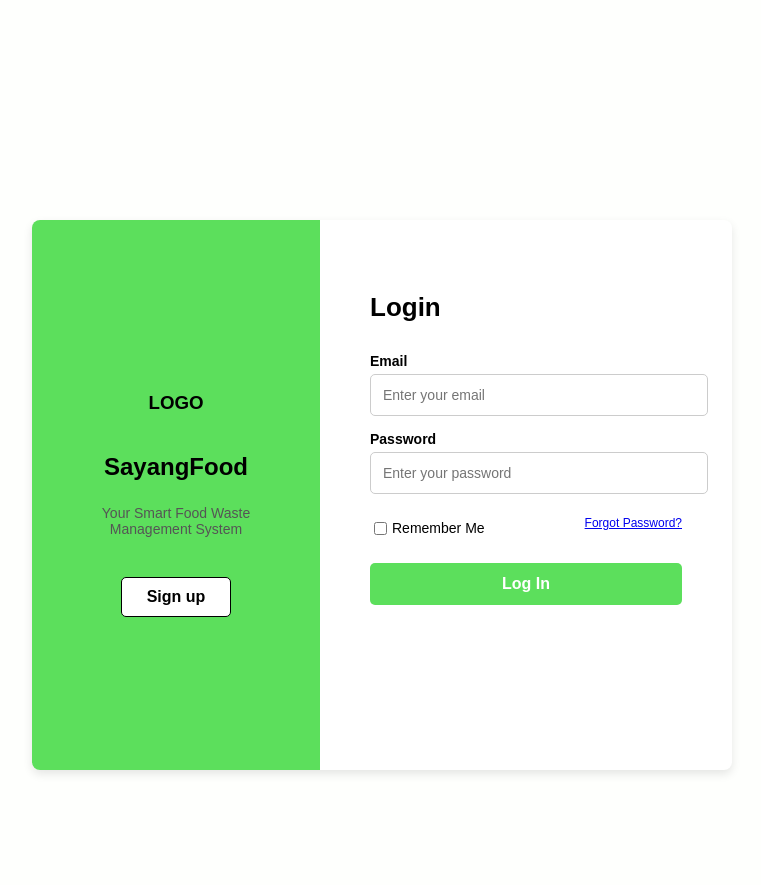
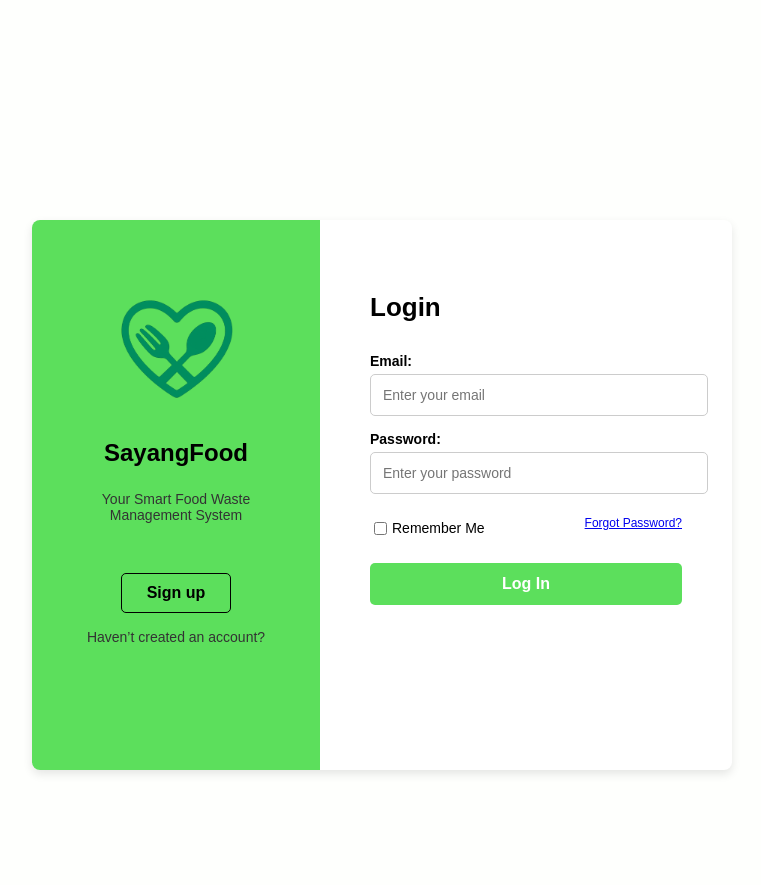
Before and after one commit to XinYou0910/SayangFood, a PHP site: page /SayangFood/login.html in a window 1280 px wide. Shown: the top 885 px of the page, without its empty margins (258-1019 px from the left). Run offline with PHP 8.4, Linux system fonts and the light colour scheme.

Commit message:
Edited the style of login page, and add logo

```diff
--- a/login.css
+++ b/login.css
@@ -1,4 +1,3 @@
-
 body {
   margin: 0;
   font-family: Arial, sans-serif;
@@ -28,15 +27,24 @@ body {
   text-align: center;
 }
 
+/* Logo image styling */
+.logo {
+  width: 120px;
+  height: auto;
+  margin-bottom: 15px;
+}
+
 .left h2 {
   margin: 20px 0 10px;
   font-weight: bold;
+  color: #000;
 }
 
+/* Adds spacing between title and signup button */
 .left p {
-  color: #555;
+  color: #333;
   font-size: 14px;
-  margin-bottom: 40px;
+  margin-bottom: 50px; /* increased spacing here */
 }
 
 .signup-btn {
@@ -45,17 +53,25 @@ body {
   font-size: 16px;
   font-weight: bold;
   border: 1px solid #000;
-  background: #fff;
+  background: #5cdf5c;
   border-radius: 5px;
   cursor: pointer;
   text-decoration: none; /* remove underline for <a> */
   color: #000;
   transition: all 0.3s ease;
+  margin-bottom: 8px; /* small gap before small text */
 }
 
 .signup-btn:hover {
-  background: #000;
+  background: #46b346;
   color: #fff;
+}
+
+/* Small text below Sign Up button */
+.small-text {
+  margin-top: 8px;
+  font-size: small;
+  color: #333;
 }
 
 /* Right side */
--- a/login.html
+++ b/login.html
@@ -10,24 +10,24 @@
   <div class="container">
     <!-- Left Side -->
     <div class="left">
-      <h3>LOGO</h3>
+      <!-- Replace with your logo image -->
+      <img src="pic/Logo.png" alt="SayangFood Logo" class="logo">
       <h2>SayangFood</h2>
       <p>Your Smart Food Waste Management System</p>
-      <!-- Sign Up button that redirects -->
+
+      <!-- Sign Up button -->
       <a href="register_page.html" class="signup-btn">Sign up</a>
+      <p class="small-text">Haven’t created an account?</p>
     </div>
 
     <!-- Right Side -->
     <div class="right">
       <h2>Login</h2>
-      <!-- Added action + method -->
       <form action="login.php" method="POST">
-        <label for="email">Email</label>
-        <!-- Added name="email" -->
+        <label for="email">Email:</label>
         <input type="email" id="email" name="email" placeholder="Enter your email" required>
 
-        <label for="password">Password</label>
-        <!-- Added name="password" -->
+        <label for="password">Password:</label>
         <input type="password" id="password" name="password" placeholder="Enter your password" required>
 
         <div class="options">
```
